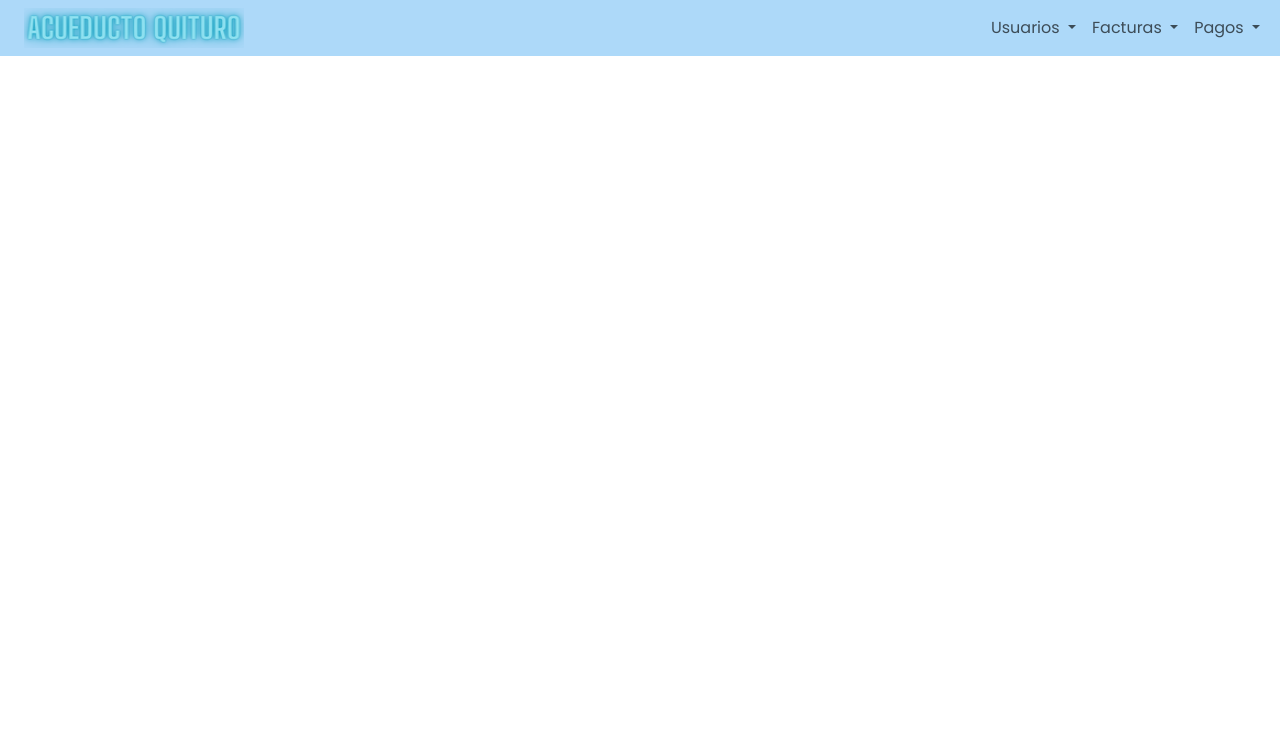
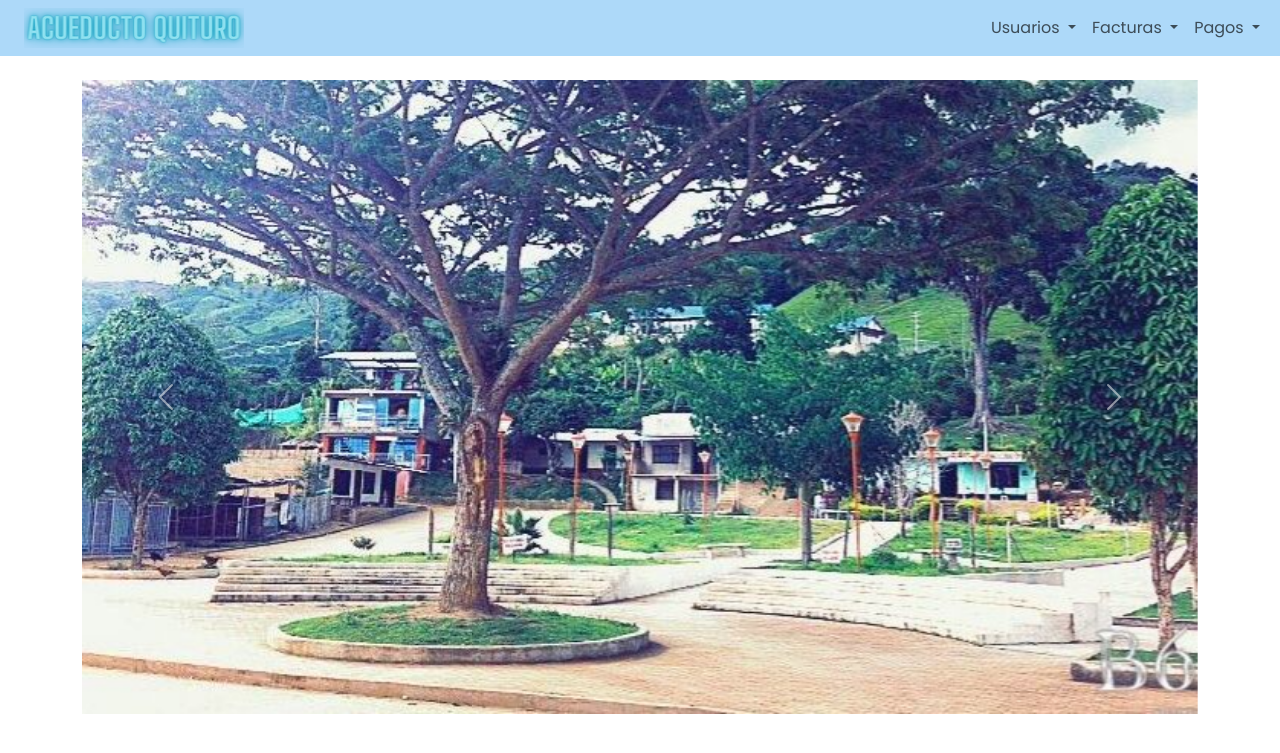
Before and after one commit to lrojassc/acueducto, a Symfony app: template templates/index/index.html.twig in a window 1280 px wide. Shown: the top 753 px of the page. Run offline with Twig, Linux system fonts and the light colour scheme; the template is opened without the code that fills it, so the values that code supplies are empty; style sheets or scripts are compiled from the project's sources; some libraries are stand-ins or nearby versions.

Commit message:
agregar carousel sencillo

```diff
--- a/templates/index/index.html.twig
+++ b/templates/index/index.html.twig
@@ -3,5 +3,28 @@
 {% block title %}Index{% endblock %}
 
 {% block body %}
-    <h1 class="text-lg-center">{{ welcome }}</h1>
+    <div class="container">
+        <br>
+        <div id="carouselExampleFade" class="carousel slide carousel-fade" data-bs-ride="carousel">
+            <div class="carousel-inner">
+                <div class="carousel-item active">
+                    <img src="{{ asset('imagen/imagen3.jpg') }}" class="d-block w-100" alt="imagen3">
+                </div>
+                <div class="carousel-item">
+                    <img src="{{ asset('imagen/imagen1.jpg') }}" class="d-block w-100" alt="imagen1">
+                </div>
+                <div class="carousel-item">
+                    <img src="{{ asset('imagen/imagen2.jpg') }}" class="d-block w-100" alt="imagen2">
+                </div>
+            </div>
+            <button class="carousel-control-prev" type="button" data-bs-target="#carouselExampleFade" data-bs-slide="prev">
+                <span class="carousel-control-prev-icon" aria-hidden="true"></span>
+                <span class="visually-hidden">Previous</span>
+            </button>
+            <button class="carousel-control-next" type="button" data-bs-target="#carouselExampleFade" data-bs-slide="next">
+                <span class="carousel-control-next-icon" aria-hidden="true"></span>
+                <span class="visually-hidden">Next</span>
+            </button>
+        </div>
+    </div>
 {% endblock %}
```
Also changed, not shown: assets/imagen/imagen1.jpg (added), assets/imagen/imagen2.jpg (added), assets/imagen/imagen3.jpg (added).
